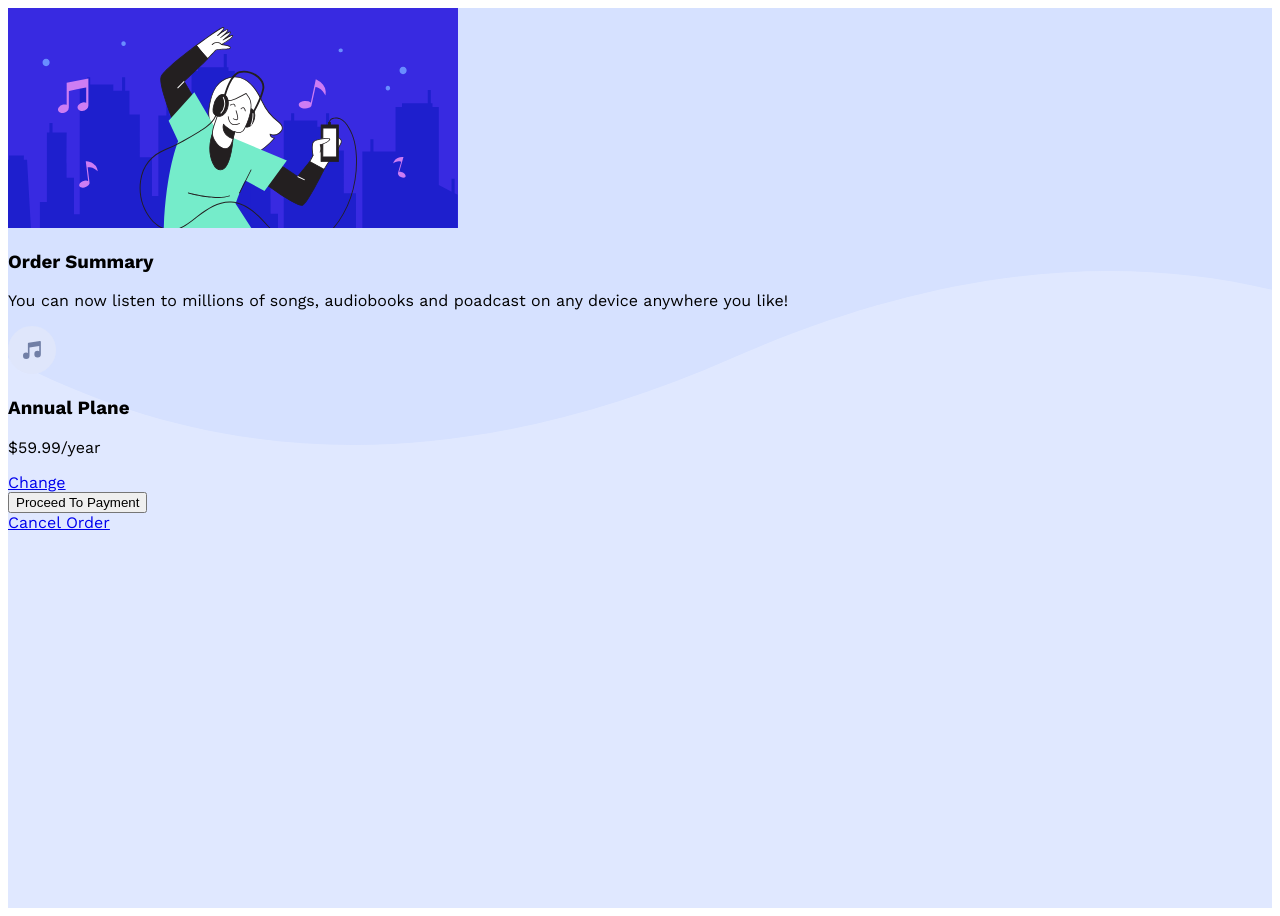
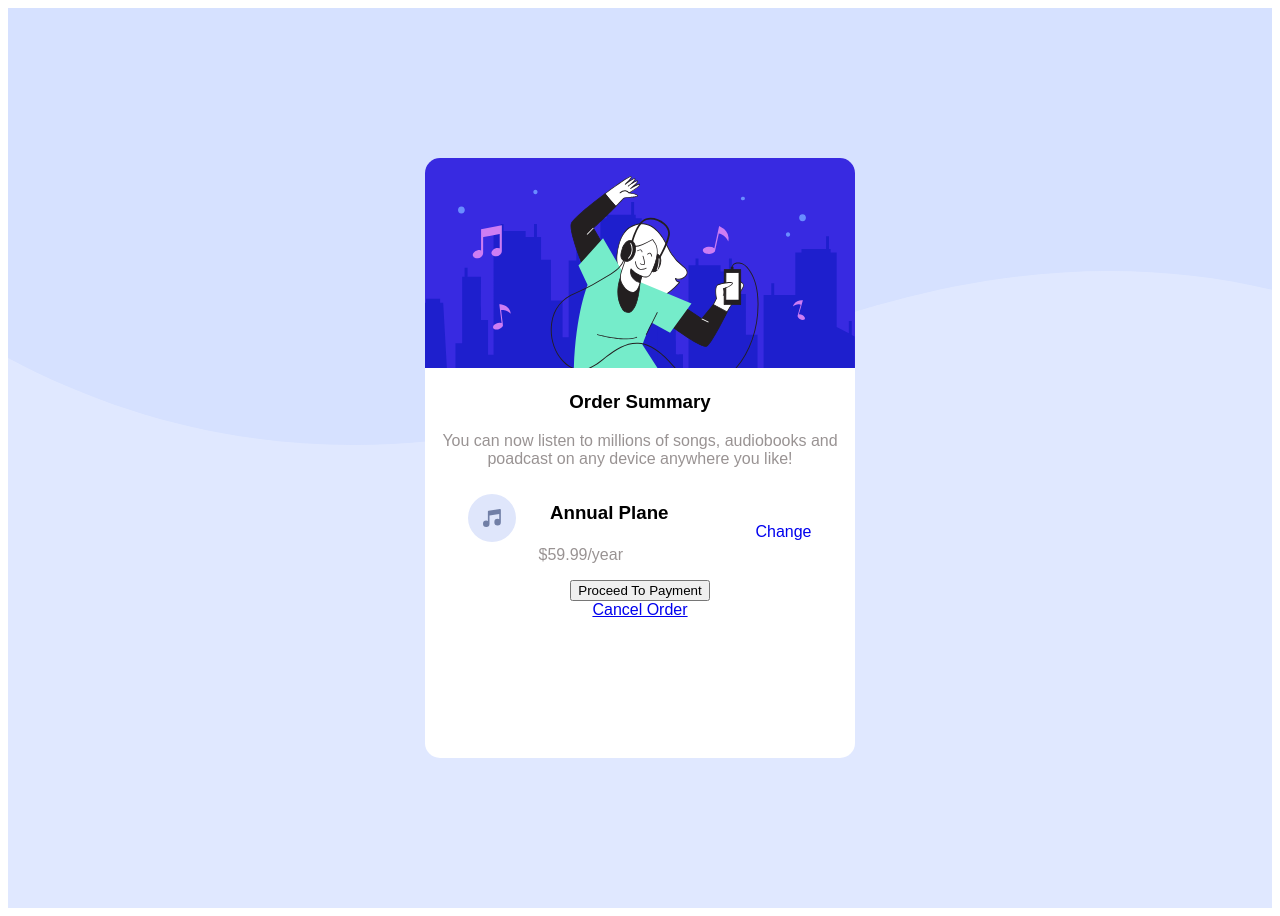
Before and after one commit to halaibrahim867/Order-summary-component, a plain HTML site: page index.html in a window 1280 px wide. Drawn offline with nearby package versions, Linux system fonts and the light colour scheme; a web font is replaced by a local one.

Commit message:
add style to audio section

```diff
--- a/index.html
+++ b/index.html
@@ -7,13 +7,13 @@
     <title>Template_2_Order_Summary</title>
     <link rel="preconnect" href="https://fonts.googleapis.com">
     <link rel="preconnect" href="https://fonts.gstatic.com" crossorigin>
-    <link href="https://fonts.googleapis.com/css2?family=Jomhuria&family=Outfit:wght@400;700&family=Red+Hat+Display:wght@500;600;700&family=Work+Sans:wght@200;300;400;500;600;700;800&display=swap" rel="stylesheet">
+    <link href="https://fonts.googleapis.com/css2?family=Red+Hat+Display:wght@500;700;900&display=swap" rel="stylesheet">
     <link rel="stylesheet" href="style.css">
 </head>
 <body>
     <div class="parent">
         <div class="child">
-            <img src="illustration-hero.svg">
+            <img src="illustration-hero.svg" class="main_image">
 
             <div>
                 <h3>Order Summary</h3>
--- a/style.css
+++ b/style.css
@@ -4,9 +4,9 @@
     box-sizing: border-box;
 }
 body{
-    font-family: 'Jomhuria', cursive;
+  /*  font-family: 'Jomhuria', cursive;*/
     font-family: 'Outfit', sans-serif;
-    font-family: 'Red Hat Display', sans-serif;
+   /*font-family: 'Red Hat Display', sans-serif;*/
     font-family: 'Work Sans', sans-serif;
 }
 @media (max-width:1440px)
@@ -16,5 +16,61 @@ body{
      hsl(225, 100%, 94%);
     background-repeat: no-repeat;
     height: 900px;
+    position: relative;
 }
 }
+.parent .child{
+    width: 430px;
+    height: 600px;
+    top: 50%;
+    left: 50%;
+    transform: translate(-50%, -50%);
+    background-color: white;
+    position: absolute;
+    text-align: center;
+    border-radius: 15px;
+
+}
+.parent .child .main_image{
+    border-top-left-radius: 15px;
+    border-top-right-radius: 15px;
+    width: 430px;
+
+}
+.parent .child h3 {
+    font-weight: 900;
+}
+.parent .child h3+p {
+    font-weight: 500;
+    color: #999393;
+
+}
+.audio{
+    display: flex;
+    justify-content: space-around;
+    align-items: center;
+}
+.audio .part_1{
+    display: flex;
+    flex-wrap: wrap;
+    width: 200px;
+    justify-content: space-between;
+}
+.audio .part_1 h3 {
+    margin-bottom: 0;
+}
+.audio span {
+    margin-top: 10px;
+}
+.part_1 p{
+    margin-left: 70px;
+    margin-top: 0;
+}
+.audio .part_2 a{
+    justify-items: flex-end;
+    text-decoration: none;
+
+}
+.part_2 {
+    justify-content: center;
+}
```
